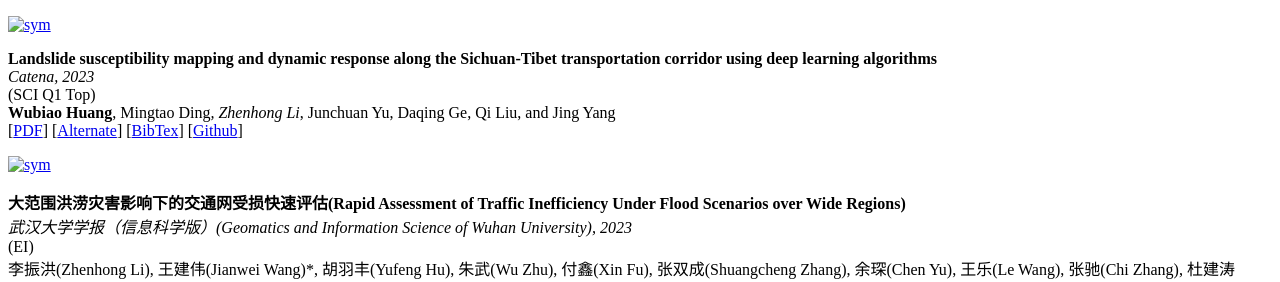
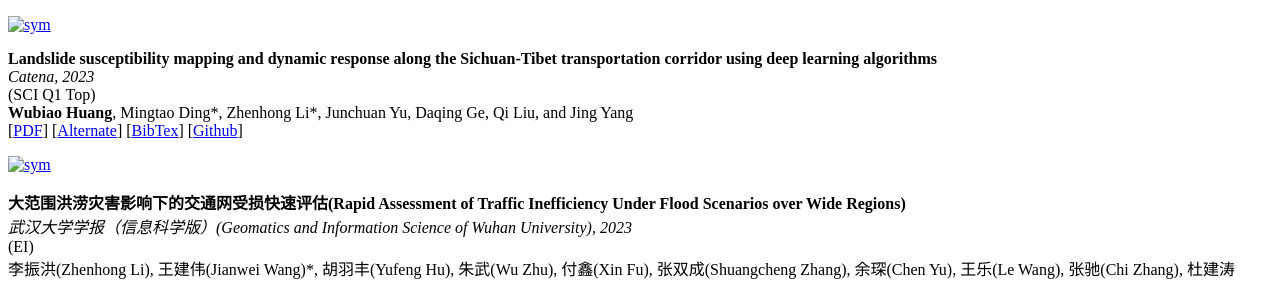
Before and after one commit to HuangWBill/HuangWBill.github.io, a Jekyll site: the page built from _pages/includes/pub.md, in a window 1280 px wide and 900 px high, scrolled down 488 px. Shown: the part 156-438 px from the top of the window. Built offline with Jekyll 4.4.1, drawn with Linux system fonts in a browser that asks for light colours; our own code applies the rules of GitHub Pages for plain Markdown files.

Commit message:
Update pub.md

```diff
--- a/_pages/includes/pub.md
+++ b/_pages/includes/pub.md
@@ -24,7 +24,7 @@ Yunlong Li, Mingtao Ding*, Qian Zhang, Zhihui Luo, <b>Wubiao Huang</b>, Cancan Z
 <b>Landslide susceptibility mapping and dynamic response along the Sichuan-Tibet transportation corridor using deep learning algorithms</b><br>
 <i>Catena, 2023</i><br>
 (SCI Q1 Top)<br>
-<b>Wubiao Huang</b>, Mingtao Ding*, Zhenhong Li*, Junchuan Yu, Daqing Ge, Qi Liu, and Jing Yang<br>
+<b>Wubiao Huang</b>, Mingtao Ding*, Zhenhong Li\*, Junchuan Yu, Daqing Ge, Qi Liu, and Jing Yang<br>
 [<a href="https://doi.org/10.1016/j.catena.2022.106866">PDF</a>] [<a href="https://github.com/HuangWBill/HuangWBill.github.io/blob/master/papers/07.pdf">Alternate</a>] [<a href="https://github.com/HuangWBill/HuangWBill.github.io/blob/master/papers/07.txt">BibTex</a>] [<a href="https://github.com/HuangWBill/DL_LSM">Github</a>] <br>
 <div style="text-align: justify">
 </div>
```
